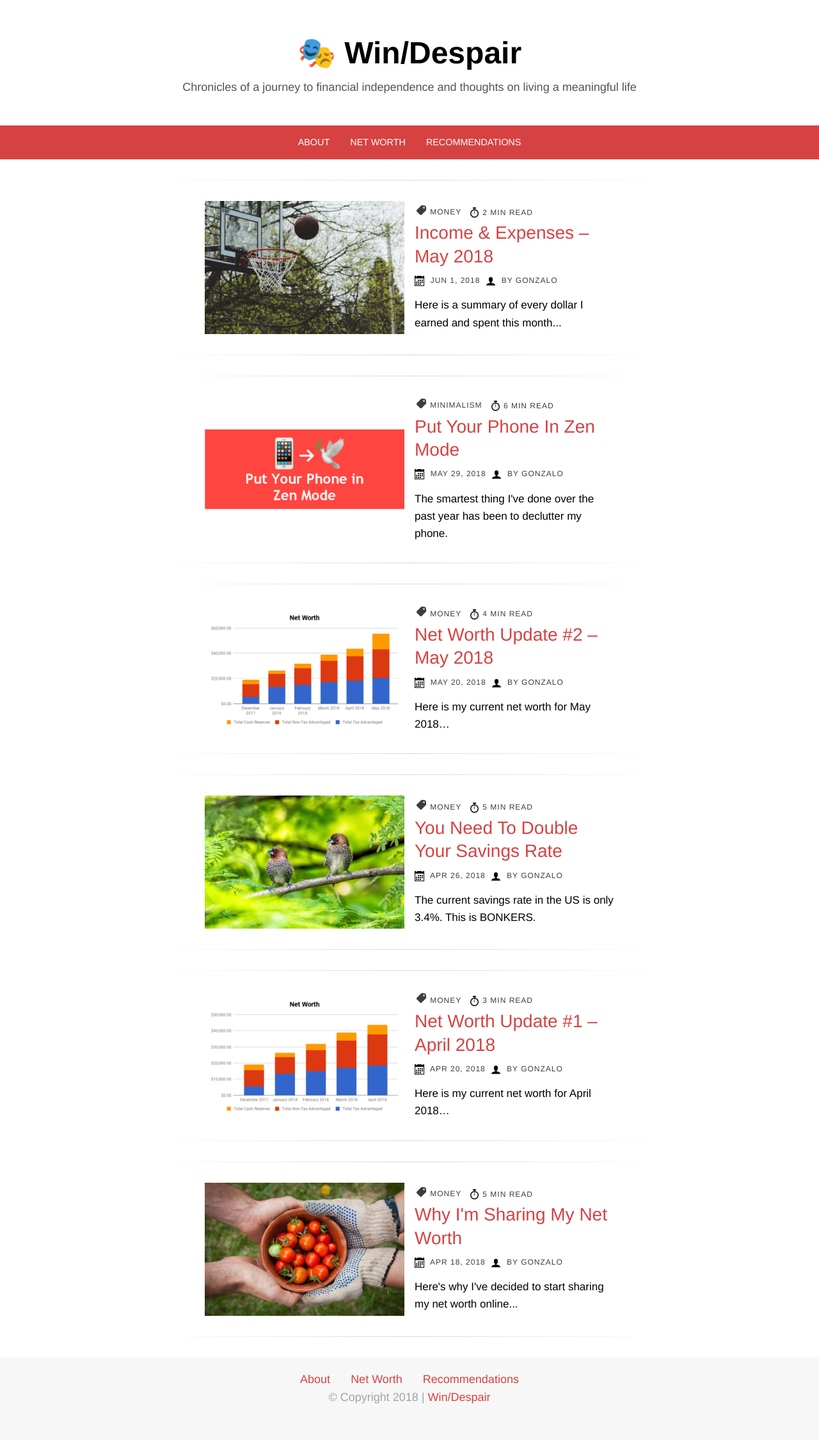
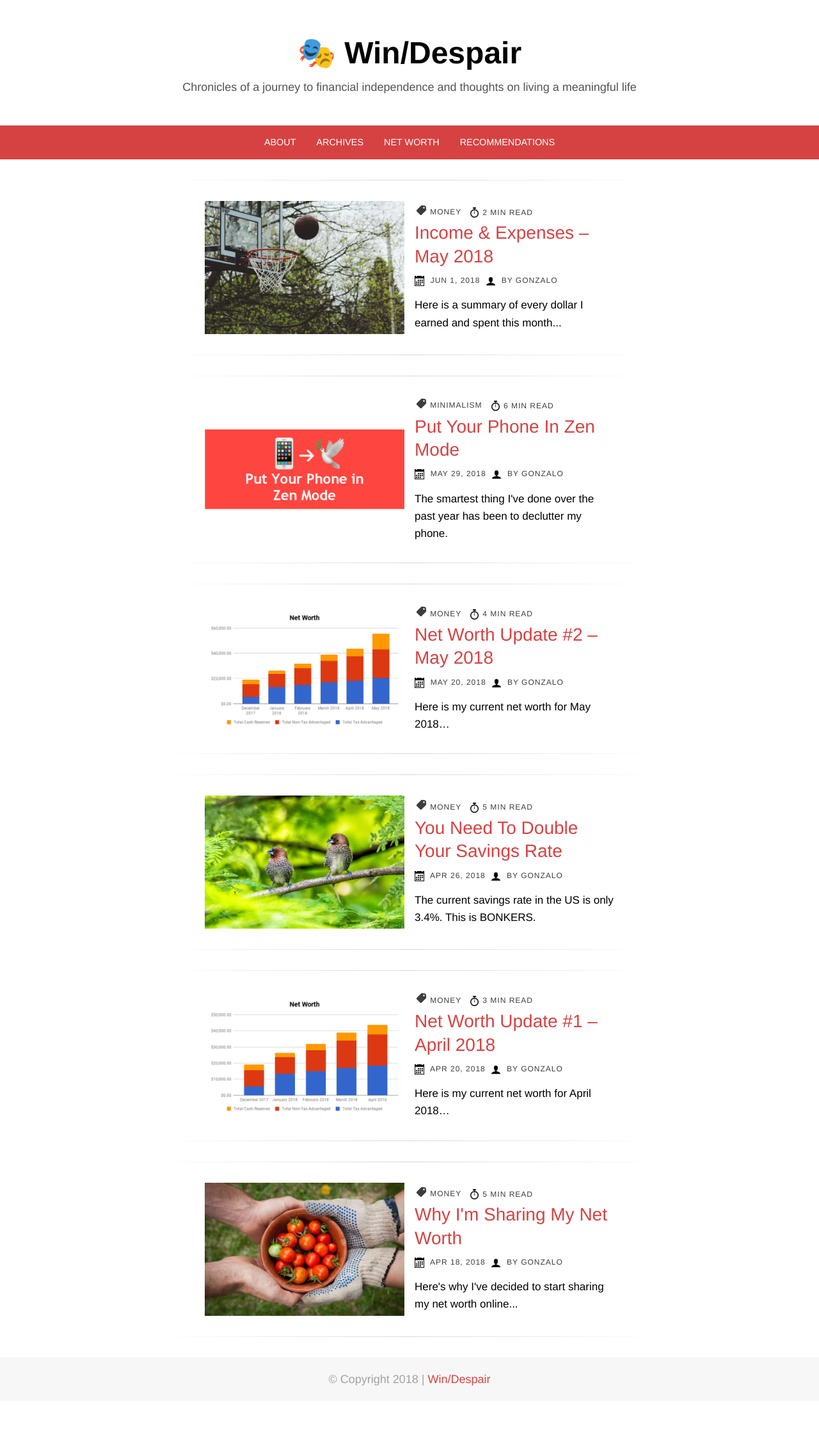
Before and after one commit to frankiecd86/windespair, a Jekyll site: the page built from index.html, in a window 1280 px wide. Shown: the whole page at 64% size. Built offline with Jekyll 4.4.1, drawn with Linux system fonts in a browser that asks for light colours; after the commit the page ends 2189 px from its top, so only the background shows below that.

Commit message:
Added archives page and mobile menu

```diff
--- a/_includes/footer.html
+++ b/_includes/footer.html
@@ -1,5 +1,3 @@
 <footer class="center-text">
-    {% include nav-links.html %}
-
     <p>© Copyright 2018 | <a href="https://www.windespair.com">Win/Despair</a></p>
 </footer>
--- a/_includes/header.html
+++ b/_includes/header.html
@@ -6,5 +6,5 @@
         <p class="site-description">{{ site.description }}</p>
     </div>
 
-    {% include nav-links.html %}
+    {% include menu.html %}
 </header>
--- /dev/null
+++ b/_includes/menu.html
@@ -0,0 +1,6 @@
+<nav>
+  <input type="checkbox" id="mobile-menu-toggle">
+  <label for="mobile-menu-toggle">Menu</label>
+
+  {% include nav-links.html %}
+</nav>
--- a/_includes/nav-links.html
+++ b/_includes/nav-links.html
@@ -1,5 +1,4 @@
-<nav>
-  <a href="{{ '/about' }}">About</a>
-  <a href="{{ '/net-worth' }}">Net Worth</a>
-  <a href="{{ '/recommendations' }}">Recommendations</a>
-</nav>
+<a href="{{ '/about' }}">About</a>
+<a href="{{ '/archives' }}">Archives</a>
+<a href="{{ '/net-worth' }}">Net Worth</a>
+<a href="{{ '/recommendations' }}">Recommendations</a>
--- a/_sass/_custom.scss
+++ b/_sass/_custom.scss
@@ -23,7 +23,13 @@
 .emphasis-figcaption {
   background: rgba(0,0,0,0.75);
   color: white;
-  padding: 10px 20px;
+  padding: 10px;
+  font-size: 1rem;
+
+  @include media-query($on-palm){
+    font-size: $small-font-size;
+    padding: 5px;
+  }
 }
 .subtle-figcaption {
   color: $grey-color;
@@ -36,34 +42,69 @@
 }
 
 /**
- * Nav (header and footer)
- */
-nav {
-  display: flex;
-  justify-content: center;
-
-  > a {
-    &:not(:first-child) {
-      margin-left: $spacing-unit;
-    }
-  }
-}
-
-/**
  * Site header
  */
 .site-header {
   > nav {
+    display: flex;
+    justify-content: center;
     padding: 15px;
     text-transform: uppercase;
     font-size: .9rem;
     background: $brand-color;
 
-    > a {
+    @include media-query($on-palm){
+      flex-direction: column;
+      align-items: center;
+      overflow: hidden;
+    }
+
+    > #mobile-menu-toggle {
+      position: absolute;
+      left: 0;
+      top: 0;
+      opacity: 0;
+
+      &:checked ~ a {
+        max-height: 80px;
+      }
+
+      &:checked ~ label {
+        color: black;
+      }
+    }
+
+    > a, label {
       color: white;
 
       &:hover {
         color: black;
+      }
+    }
+
+    > label {
+      cursor: pointer;
+      display: none;
+
+      @include media-query($on-palm){
+        display: block;
+      }
+    }
+
+    > a {
+      &:not(:first-of-type) {
+        margin-left: $spacing-unit;
+
+        @include media-query($on-palm){
+          margin-left: 0;
+        }
+      }
+
+      @include media-query($on-palm){
+        margin-left: 0;
+        max-height: 0;
+        overflow: hidden;
+        transition: max-height 0.4s ease;
       }
     }
   }
@@ -109,6 +150,10 @@
   background: $lighter-grey-color;
   color: $footer-text-color;
   padding: 20px 20px;
+
+  > p {
+    margin-bottom: 0px;
+  }
 }
 
 /**
@@ -216,15 +261,15 @@
 .notify-me {
   margin-bottom: 15px;
 }
+.cancel-reply {
+    text-decoration: underline;
+    margin-left: 2.5%;
+}
 /* Site author specific */
 .admin {
   .comment-author-name {
     box-shadow: inset 0 -0.25em 0 rgba($warning-color, 0.5);
   }
-}
-.cancel-reply {
-    text-decoration: underline;
-    margin-left: 2.5%;
 }
 
 /**
```
Also changed, not shown: archives.html (added, +22 -0 lines), net-worth.md (+0 -2 lines), recommendations.md (+4 -1 lines), sitemap.xml (+24 -1 lines).
